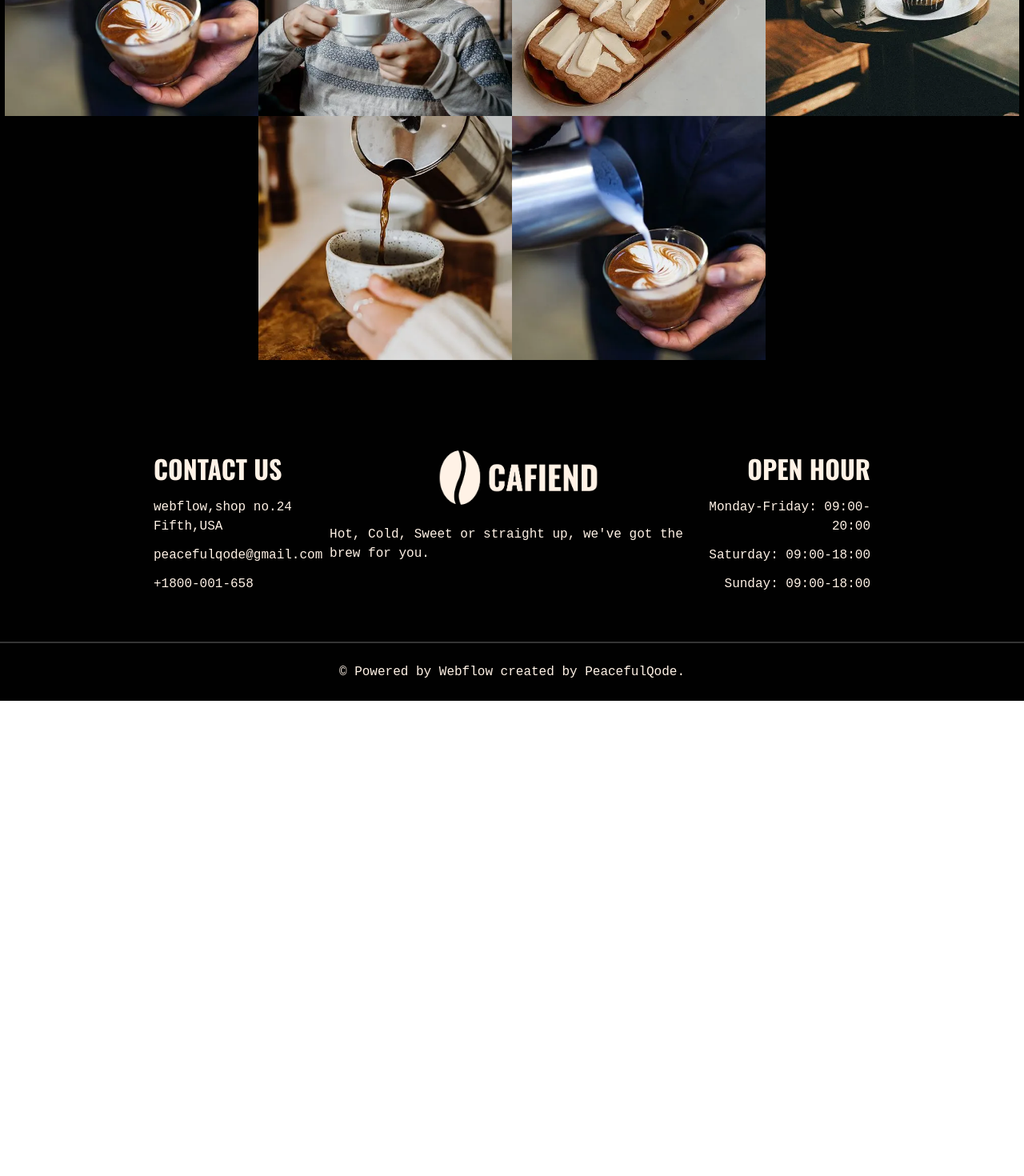
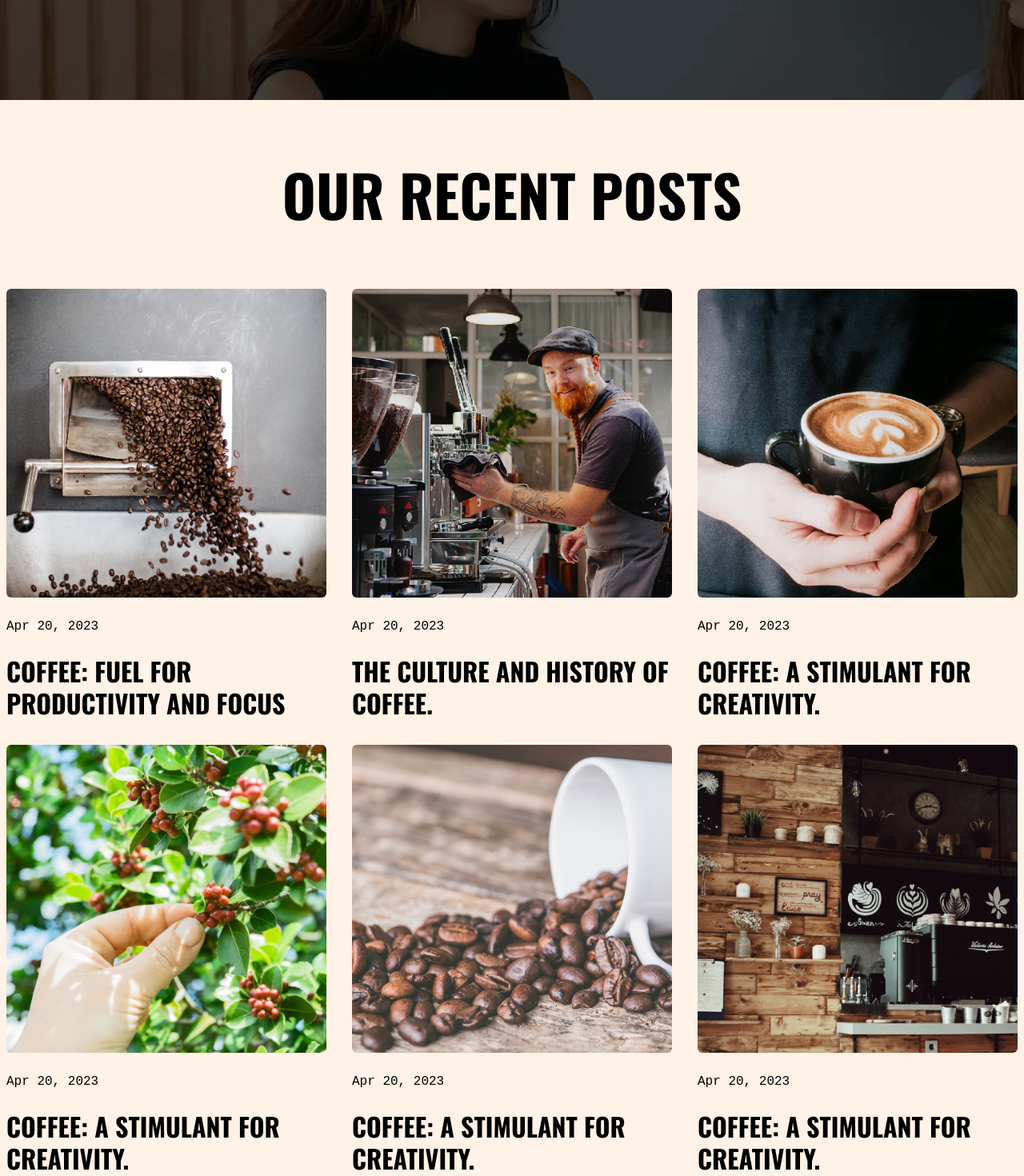
Before and after one commit to theunhackable/cafiend, a Next.js app: page /blog in a window 1280 px wide. Shown: the part 340-1810 px from the top of the page at 80% size. Before the commit the page ends 1216 px from the top, so only its background shows below. Built offline with nearby package versions, Linux system fonts and the light colour scheme.

Commit message:
new file:   app/blog/[blogId]/page.tsx

```diff
--- a/app/about/page.tsx
+++ b/app/about/page.tsx
@@ -1,4 +1,3 @@
-import Image from 'next/image'
 import React from 'react'
 import Testimonials from '../components/Testimonials'
 
--- /dev/null
+++ b/app/blog/[blogId]/page.tsx
@@ -0,0 +1,28 @@
+import React from 'react'
+
+type Props = {
+          params: {
+            blogId: string
+          }
+}
+
+const Blog = ({params:{ blogId }}: Props) => {
+  let ind = parseInt(blogId) ? parseInt(blogId) : -1
+
+  return (
+
+   ind === -1 ? (
+    <h1 className=' bg-primary flex flex-col font-extrabold text-6xl h-[40vh] text-red-500 text-center justify-center'>
+      Blog not found
+    </h1>
+   ):(
+    <p>
+      {/* replace this with the actual blog */}
+      {blogId}
+    </p>
+   )
+
+  )
+}
+
+export default Blog
--- a/app/blog/page.tsx
+++ b/app/blog/page.tsx
@@ -1,10 +1,25 @@
 import React from 'react'
+import { Post } from '../components/Posts'
+
+import { posts } from '../data/data'
+
 
 const page = () => {
   return (
-    <div>
+    <main>
+      <header className='bg-[url(/images/about-us.webp)] w-full h-[350px] flex flex-col items-center justify-center'>
+        <h1 className='text-5xl font-bold text-primary'>BLOG</h1>
+      </header>
+      <section className='flex flex-col justify-center items-center bg-primary'>
+        <h1 className='my-16 text-5xl font-extrabold'>
+          OUR RECENT POSTS
+        </h1>
+        <div className="grid grid-cols-1 lg:grid-cols-2 xl:grid-cols-3 gap-8">
+          {posts.map((post, ind) => <Post  key={ind} {...post} />)}
+        </div>
+      </section>
 
-    </div>
+    </main>
   )
 }
 
--- a/app/components/Posts.tsx
+++ b/app/components/Posts.tsx
@@ -1,6 +1,6 @@
-import Image from 'next/image'
-import React from 'react'
-
+import Image from 'next/image';
+import React from 'react';
+import {posts} from '../data/data';
 
 type Props = {
   title: string,
@@ -8,10 +8,10 @@ type Props = {
   image_url: string,
 }
 
-const Post = ({ title, date, image_url }: Props) => {
+export const Post = ({ title, date, image_url }: Props) => {
   return (
         <div id="blog-card" className=" photo w-[400px] overflow-clip">
-          <div className="blog-img">
+          <div className="blog-img overflow-hidden">
             <Image className='rounded-md' src={`/images/${image_url}`} alt={`${image_url}`} width={400} height={300} />
           </div>
           <p className=' my-6'>
@@ -25,23 +25,7 @@ const Post = ({ title, date, image_url }: Props) => {
 }
 
 
-const posts = [
-  {
-    image_url: 'cofee-blog-1-1.png',
-    date: 'Apr 20, 2023',
-    title: 'COFFEE: FUEL FOR PRODUCTIVITY AND FOCUS'
-  },
-  {
-    image_url: 'cofee-blog-2-1.png',
-    date: 'Apr 20, 2023',
-    title: 'THE CULTURE AND HISTORY OF COFFEE.'
-  },
-  {
-    image_url: 'cofee-blog-7-1.png',
-    date: 'Apr 20, 2023',
-    title: 'COFFEE: A STIMULANT FOR CREATIVITY.'
-  }
-]
+const topPosts = posts.slice(0,3)
 
 const Posts = () => {
   return (
@@ -51,9 +35,13 @@ const Posts = () => {
         OUR RECENT POSTS
       </h1>
 
-      <div id="blogs-container" className='flex mt-16 flex-wrap items-center justify-center gap-16'>
+      <div id="blogs-con<div className=' grid grid-cols-1 md:grid-cols-2 lg:grid-cols-3 gap-5 justify-center items-center'>
 
-        {posts.map((post, ind) => ( <Post key={ind} {...post} /> ))}
+
+        </div>
+tainer" className='flex mt-16 flex-wrap items-center justify-center gap-16'>
+
+        {topPosts.map((post, ind) => ( <Post key={ind} {...post} /> ))}
 
       </div>
     </section>
--- a/app/components/Testimonials.tsx
+++ b/app/components/Testimonials.tsx
@@ -1,22 +1,8 @@
 "use client"
-import React, { useState } from 'react'
 import { FaQuoteRight } from 'react-icons/fa';
 import {AiOutlineLeft, AiOutlineRight} from 'react-icons/ai'
 import Carousel from 'better-react-carousel';
-const testimonials = [
-  {
-    name: 'ANN DEN SMITH',
-    position: 'MANAGER',
-    quote: "but not too many times. I know that if I set my mind to do something,I will achieve it."
-  },
-  {
-    name: 'RENIE JOHN',
-    position: 'OWNER',
-    quote: "I'm a very stubborn person. I think it has helped me over my career. I'm sure it has hindered me at times as well, but not too many times. I know that if I set my mind to do something,I will achieve it."
-
-  }
-
-]
+import { testimonials } from '../data/data';
 
 type Props = {
   name: string
@@ -45,7 +31,6 @@ const TestimonialCard = ({ name, position, quote }: Props) => {
 const shit = testimonials.map((testimonial, ind) => (  <TestimonialCard key={ind} {...testimonial} />))
 
 const Testimonials = () => {
-  const [ind, setInd] = useState(0);
 
   return (
     <section id='testimonial-section' className='py-32 flex flex-col items-center justify-center bg-primary'>
--- /dev/null
+++ b/app/data/data.ts
@@ -0,0 +1,65 @@
+export const posts:Post[] = [
+    {
+      image_url: 'cofee-blog-1-1.png',
+      date: 'Apr 20, 2023',
+      title: 'COFFEE: FUEL FOR PRODUCTIVITY AND FOCUS',
+      desc: 'Coffee is a popular beverage enjoyed by millions of people around the world.'
+    },
+    {
+      image_url: 'cofee-blog-2-1.png',
+      date: 'Apr 20, 2023',
+      title: 'THE CULTURE AND HISTORY OF COFFEE.',
+      desc: 'Coffee is a popular beverage enjoyed by millions of people around the world.'
+
+    },
+    {
+      image_url: 'cofee-blog-7-1.png',
+      date: 'Apr 20, 2023',
+      title: 'COFFEE: A STIMULANT FOR CREATIVITY.',
+      desc: 'Coffee is a popular beverage enjoyed by millions of people around the world.'
+
+    },
+    {
+      image_url: 'cofee-blog-3-1.png',
+      date: 'Apr 20, 2023',
+      title: 'COFFEE: A STIMULANT FOR CREATIVITY.',
+      desc: 'Coffee is a popular beverage enjoyed by millions of people around the world.'
+
+    },
+    {
+      image_url: 'cofee-blog-4-1.png',
+      date: 'Apr 20, 2023',
+      title: 'COFFEE: A STIMULANT FOR CREATIVITY.',
+      desc: 'Coffee is a popular beverage enjoyed by millions of people around the world.'
+
+    },
+    {
+      image_url: 'cofee-blog-5-1.png',
+      date: 'Apr 20, 2023',
+      title: 'COFFEE: A STIMULANT FOR CREATIVITY.',
+      desc: 'Coffee is a popular beverage enjoyed by millions of people around the world.'
+
+    },
+    {
+      image_url: 'cofee-blog-6-1.png',
+      date: 'Apr 20, 2023',
+      title: 'BOLD AND SMOOTH: COFFEE DELIGHT',
+      desc: 'Coffee is a popular beverage enjoyed by millions of people around the world.'
+
+    }
+]
+
+export const testimonials: Testimonial[] = [
+  {
+    name: 'ANN DEN SMITH',
+    position: 'MANAGER',
+    quote: "but not too many times. I know that if I set my mind to do something,I will achieve it."
+  },
+  {
+    name: 'RENIE JOHN',
+    position: 'OWNER',
+    quote: "I'm a very stubborn person. I think it has helped me over my career. I'm sure it has hindered me at times as well, but not too many times. I know that if I set my mind to do something,I will achieve it."
+
+  }
+
+]
--- a/app/globals.css
+++ b/app/globals.css
@@ -9,7 +9,7 @@
   z-index: 1;
 }
 img {
-    transition: transform 0.5s;
+    transition: transform 0.4s;
   }
 .photo:hover img {
     transform: scale(1.1);
--- a/app/shop/page.tsx
+++ b/app/shop/page.tsx
@@ -1,6 +1,5 @@
 import React from 'react'
 import Testimonials from '../components/Testimonials'
-import Products from '../components/Products'
 import ProductLine from '../lib/ProductLine'
 
 const page = () => {
```
Also changed, not shown: types.d.ts (added, +12 -0 lines), 1 other file (tests, documents, lock files or other folders).
